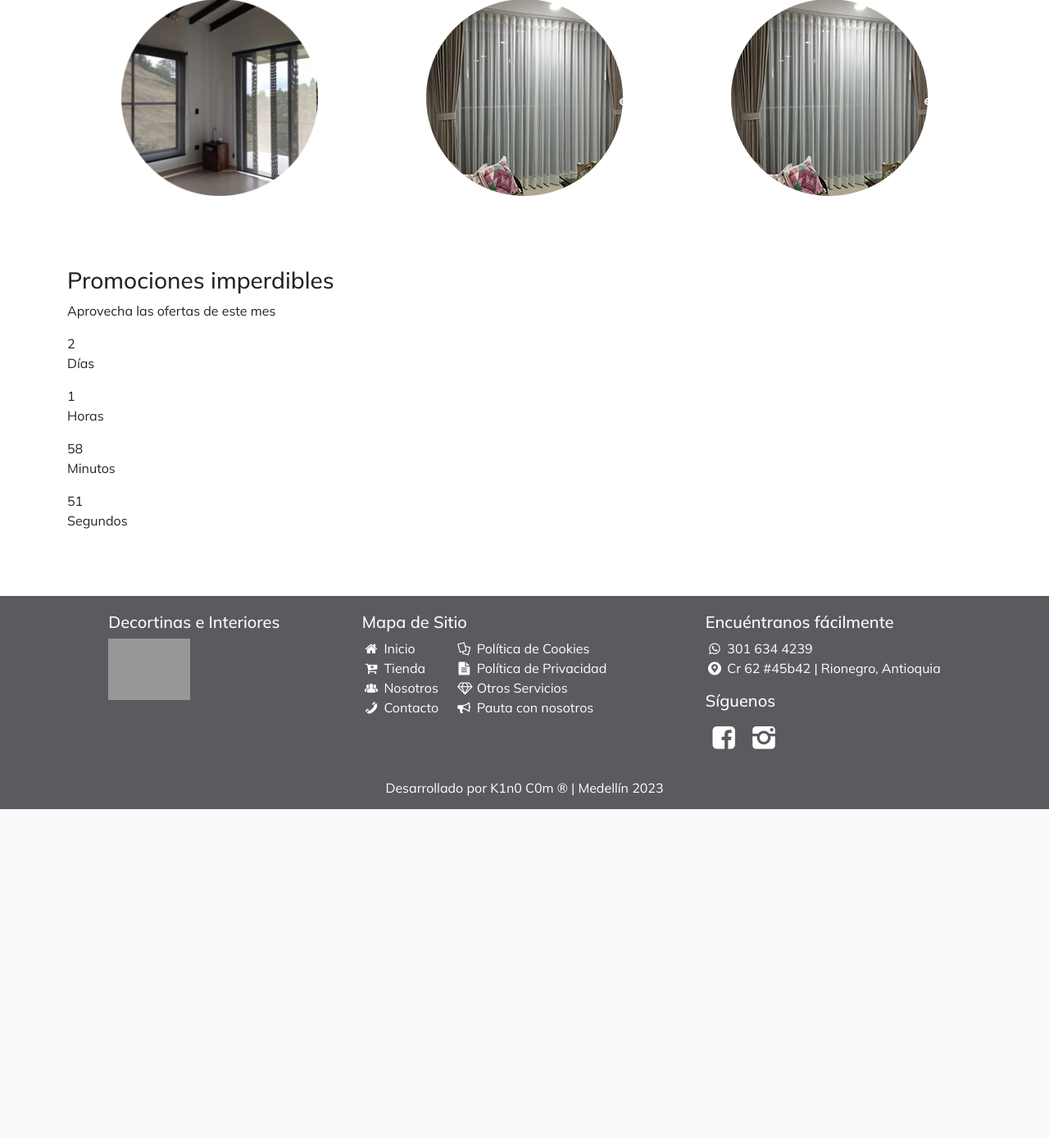
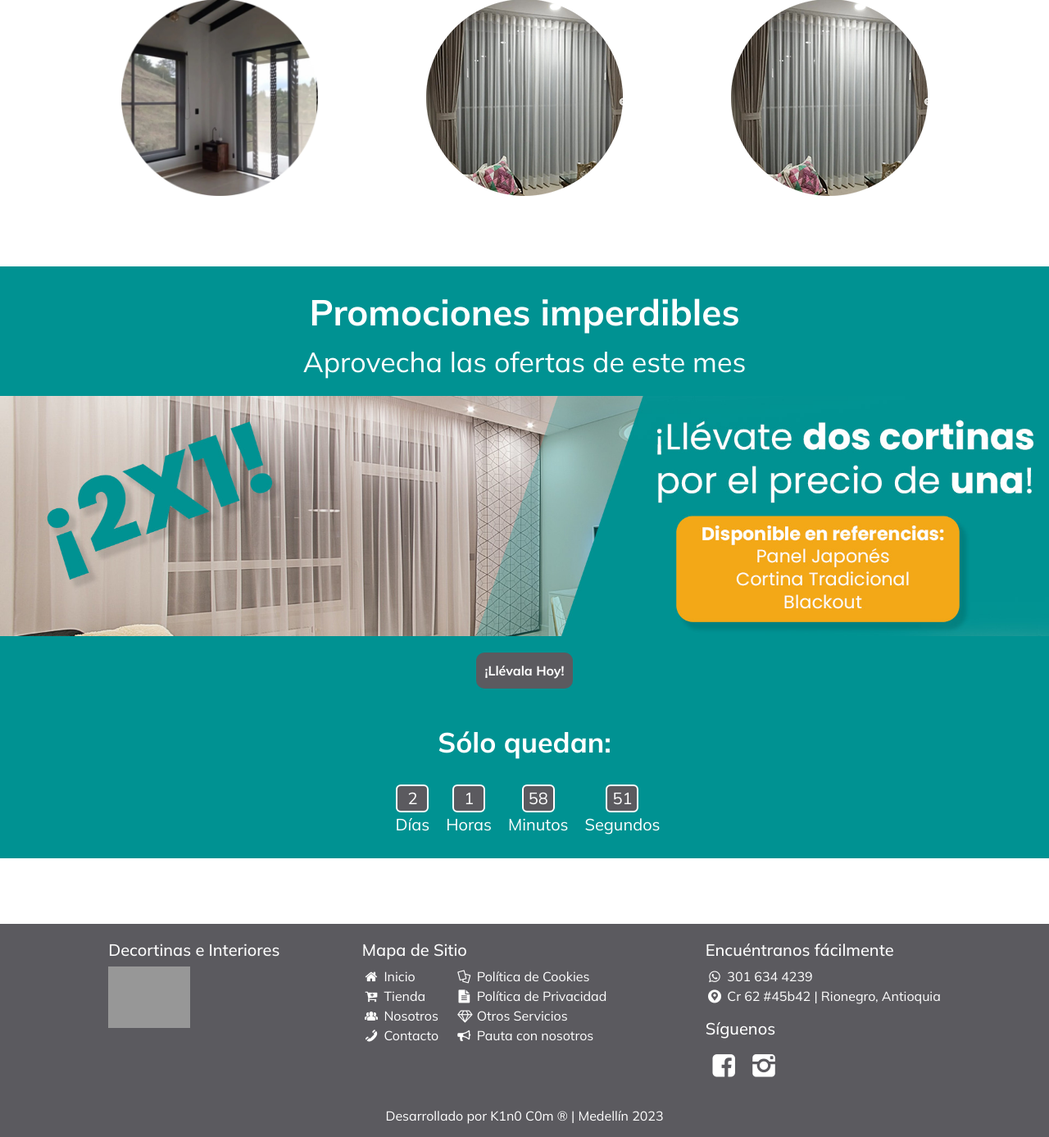
Before and after one commit to k1n0trz/decortinas, a Django app: page / in a window 1280 px wide. Shown: the part 1484-2871 px from the top of the page at 82% size. Before the commit the page ends 2471 px from the top, so only its background shows below. Run offline with Django 4.2, Linux system fonts and the light colour scheme; grey boxes are pictures that could not be loaded.

Commit message:
contador

```diff
--- a/productos/static/css/estilos.css
+++ b/productos/static/css/estilos.css
@@ -1481,6 +1481,75 @@ footer .atributo .atributo__k1n0--enlace:hover {
   }
 }
 
+.promo {
+  background: #009292;
+  color: #ffffff;
+}
+.promo .promo__header {
+  text-align: center;
+  padding-top: 30px;
+}
+.promo .promo__header .promo__header--title {
+  font-size: 44px;
+}
+.promo .promo__header .promo__header--subtitle {
+  font-size: 34px;
+}
+.promo .promo__body .promo__body--link {
+  width: 100%;
+}
+.promo .promo__body .promo__body--link .promo__body--img {
+  width: 100%;
+}
+.promo .promo__body .container {
+  margin-top: 20px;
+  display: flex;
+  justify-content: center;
+}
+.promo .promo__body .container .promo__body--btn {
+  padding: 10px;
+  border-radius: 10px;
+  background: #5b5a5f;
+  color: #ffffff;
+  text-decoration: none;
+}
+.promo .promo__body .container .promo__body--btn:hover {
+  transition: all 0.6s;
+  background: #F3A817;
+}
+.promo .promo__footer {
+  margin-top: 40px;
+}
+.promo .promo__footer .pf__header {
+  display: flex;
+  justify-content: center;
+}
+.promo .promo__footer .pf__header .pf__header--title {
+  font-size: 34px;
+}
+.promo .promo__footer .promo__footer--counter {
+  display: flex;
+  justify-content: center;
+}
+.promo .promo__footer .promo__footer--counter .contador {
+  display: flex;
+  justify-content: space-around;
+  width: 30%;
+  font-size: 20px;
+}
+.promo .promo__footer .promo__footer--counter .contador .cartel {
+  display: flex;
+  flex-direction: column;
+  align-items: center;
+  margin: 10px;
+}
+.promo .promo__footer .promo__footer--counter .contador .cartel .space {
+  border: 2px solid #ffffff;
+  border-radius: 6px;
+  background: #5b5a5f;
+  width: 40px;
+}
+
 html {
   position: relative;
 }
--- /dev/null
+++ b/productos/static/sass/_promo.scss
@@ -0,0 +1,85 @@
+.promo {
+    background: $Aq;
+    color: $Bl;
+
+    .promo__header {
+        text-align: center;
+        padding-top: 30px;
+
+        .promo__header--title {
+            font-size: 44px;
+        }
+
+        .promo__header--subtitle {
+            font-size: 34px;
+        }
+    }
+
+    .promo__body {
+        .promo__body--link {
+            width: 100%;
+
+            .promo__body--img {
+                width: 100%;
+            }
+        }
+
+        .container {
+            margin-top: 20px;
+            display: flex;
+            justify-content: center;
+
+            .promo__body--btn {
+                padding: 10px;
+                border-radius: 10px;
+                background: $Gr;
+                color: $Bl;
+                text-decoration: none;
+
+                &:hover {
+                    transition: all .6s;
+                    background: $Yl;
+                }
+            }
+        }
+    }
+
+    .promo__footer {
+        margin-top: 40px;
+
+        .pf__header {
+            display: flex;
+            justify-content: center;
+
+            .pf__header--title {
+                font-size: 34px;
+            }
+        }
+
+        .promo__footer--counter {
+            display: flex;
+            justify-content: center;
+
+            .contador {
+                display: flex;
+                justify-content: space-around;
+                width: 30%;
+                font-size: 20px;
+
+                .cartel {
+                    display: flex;
+                    flex-direction: column;
+                    align-items: center;
+                    margin: 10px;
+
+                    .space {
+                        border: 2px solid $Bl;
+                        border-radius: 6px;
+                        background: $Gr;
+                        width: 40px;
+                    }
+                }
+            }
+        }
+    }
+}
--- a/productos/static/sass/estilos.scss
+++ b/productos/static/sass/estilos.scss
@@ -4,5 +4,6 @@
 @import 'footer';
 @import 'tienda';
 @import 'detalle';
+@import 'promo';
 
 @import 'base'
--- a/productos/templates/partials/promo.html
+++ b/productos/templates/partials/promo.html
@@ -1,33 +1,43 @@
+{% load static %}
 <div class="promo">
+    <div class="promo__header container">
+        <h3 class="promo__header--title"><strong>Promociones imperdibles</strong></h3>
+        <p class="promo__header--subtitle">Aprovecha las ofertas de este mes</p>
+    </div>
+
+    <div class="promo__body">
+        <a href="" class="promo__body--link">
+            <img src="{% static 'img/banner-promo.jpg' %}" alt="" class="promo__body--img">
+        </a>
+
         <div class="container">
-        <div class="promo__header">
-            <h3 class="promo__header--title">Promociones imperdibles</h3>
-            <p class="promo__header--subtitle">Aprovecha las ofertas de este mes</p>
+            <a href="{% url 'tienda' %}" class="promo__body--btn"><strong>¡Llévala Hoy!</strong></a>
+        </div>
+    </div>
 
-            <div class="contador__fecha">
-                <div class="contador--count">
-                    <div class="responsivo1">
+    <div class="promo__footer container">
+        <div class="pf__header">
+            <p class="pf__header--title"><strong>Sólo quedan:</strong></p>
+        </div>
+        <div class="promo__footer--counter d-flex text-center">
+            <div class="contador">
                 <div class="cartel">
-                            <div class="dias" id="dias"></div>
+                    <div class="space dias" id="dias"></div>
                     <p class="timer">Días</p>
                 </div>
                 <div class="cartel">
-                            <div class="horas" id="horas"></div>
+                    <div class="space horas" id="horas"></div>
                     <p class="timer">Horas</p>
                 </div>
-                    </div>
-                    <div class="responsivo2">
                 <div class="cartel">
-                            <div class="minutos" id="minutos"></div>
+                    <div class="space minutos" id="minutos"></div>
                     <p class="timer">Minutos</p>
                 </div>
                 <div class="cartel">
-                            <div class="segundos" id="segundos"></div>
+                    <div class="space segundos" id="segundos"></div>
                     <p class="timer">Segundos</p>
                 </div>
             </div>
         </div>
     </div>
 </div>
-    </div>
-</div>
--- a/productos/templates/partials/scripts.html
+++ b/productos/templates/partials/scripts.html
@@ -1,5 +1,5 @@
 <script src="https://cdn.jsdelivr.net/npm/bootstrap@5.3.0-alpha1/dist/js/bootstrap.bundle.min.js"
     integrity="sha384-w76AqPfDkMBDXo30jS1Sgez6pr3x5MlQ1ZAGC+nuZB+EYdgRZgiwxhTBTkF7CXvN"
     crossorigin="anonymous"></script>
-<script src="/js/count.js"></script>
-<script src="/js/modal.js"></script>
+<script src="/static/js/count.js"></script>
+<script src="/static/js/modal.js"></script>
```
Also changed, not shown: decortinas/settings.py (+11 -7 lines), productos/static/img/banner-promo.jpg (added), 2 other files. Lines whose indentation alone changed are shown as unchanged.
